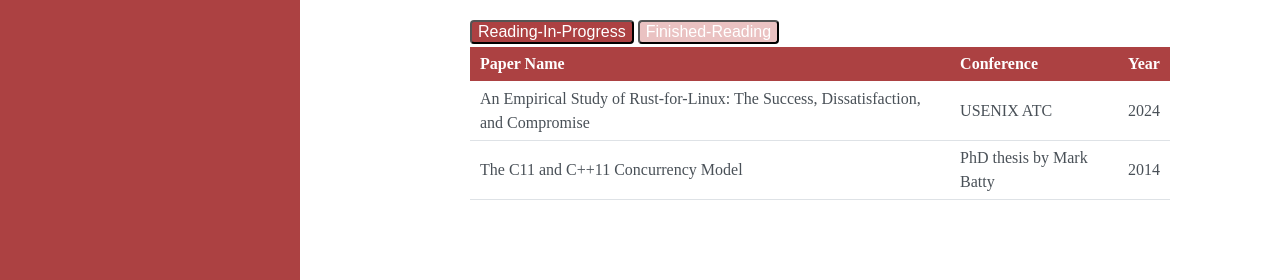
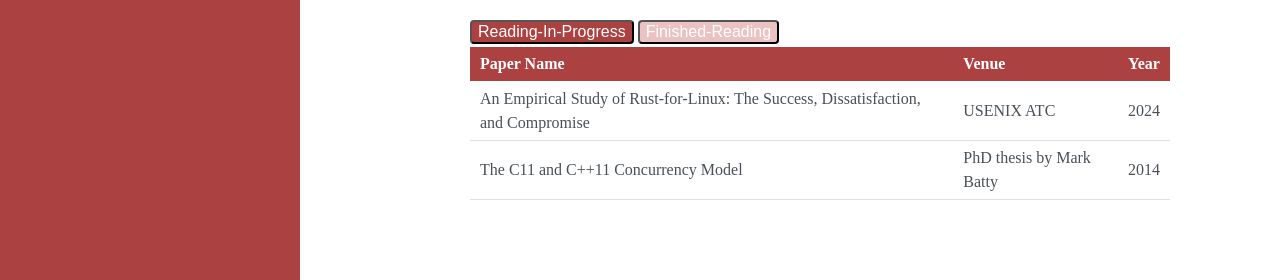
Before and after one commit to JOE1994/JOE1994.github.io, a Jekyll site: the page built from read_the_papers.html, in a window 1280 px wide. Shown: the top 280 px of the page. Built offline with Jekyll 4.4.1, drawn with Linux system fonts in a browser that asks for light colours; some web fonts are replaced.

Commit message:
Update read_the_papers.html

```diff
--- a/read_the_papers.html
+++ b/read_the_papers.html
@@ -16,7 +16,7 @@ title: Read the papers
     <thead>
         <tr>
             <th>Paper Name</th>
-            <th>Conference</th>
+            <th>Venue</th>
             <th>Year</th>
         </tr>
     </thead>
```
